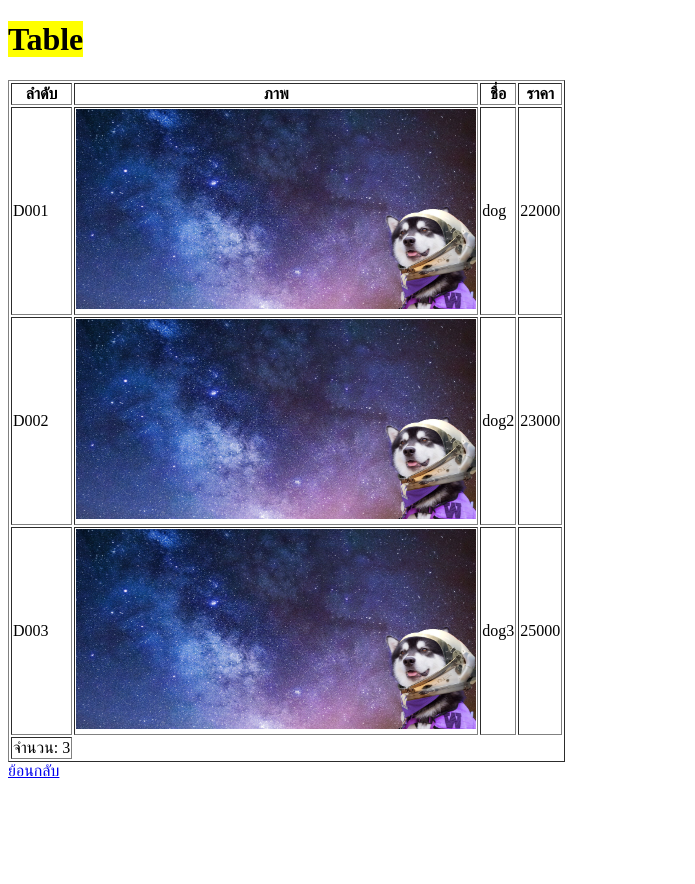
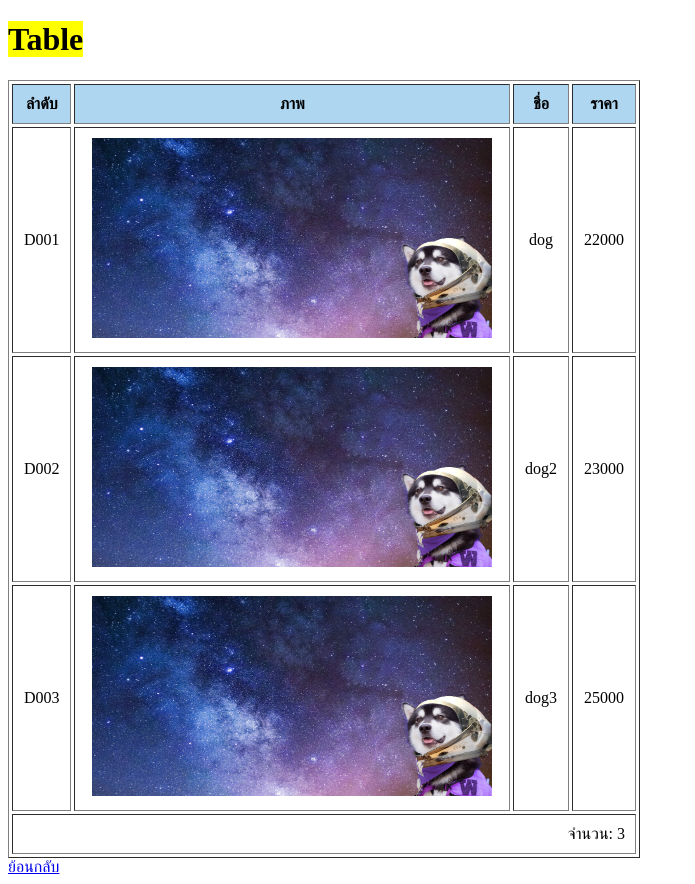
Before and after one commit to NadanaiKD/learn-html, a plain HTML site: page table.html in a window 1280 px wide. Shown: the whole page, without its empty margins (0-695 px from the left). Before the commit the page ends 800 px from the top, so only its background shows below. Drawn offline with Linux system fonts and the light colour scheme.

Commit message:
attibute table

```diff
--- a/table.html
+++ b/table.html
@@ -15,21 +15,31 @@
     <!-- <td> กำหนดคอลัมน์ -->
     <!-- <th> กำหนดคอลัมน์ที่แสดงผลในส่วนหัวของตาราง -->
     <h1><mark>Table</mark></h1>
-    <table border="1">
-        <thead>
-            <th>ลำดับ</th>
-            <th>ภาพ</th>
-            <th>ชื่อ</th>
-            <th>ราคา</th>
+    <!-- Attribute table -->
+    <!-- border = ความหนา
+    width = %
+    bgcolor = สี
+    colspan = "x" รวมคอลัม
+    rowspan = "x" รวมแถว
+    align="left,center,right"
+    Cellpadding แสดงข้อมูลในตาราง
+    Cellspacing กำหนดขนาดเส้นตาราง
+-->
+    <table border="1" bgcolor ="" width = "50%" cellpadding ="10" cellspacing="3">
+        <thead align="center">
+            <th bgcolor="#AED6F1">ลำดับ</th>
+            <th bgcolor="#AED6F1">ภาพ</th>
+            <th bgcolor="#AED6F1">ชื่อ</th>
+            <th bgcolor="#AED6F1">ราคา</th>
         </thead>
-        <tbody>
-            <tr>
+        <tbody align="center">
+            <tr align="center">
                 <td>D001</td>
                 <td><img src="image/dog.jpg" alt="" height="200" width="400"></td>
                 <td>dog</td>
                 <td>22000</td>
             </tr>
-            <tr>
+            <tr align="center">
                 <td>D002</td>
                 <td><img src="image/dog.jpg" alt="" height="200" width="400"></td>
                 <td>dog2</td>
@@ -44,7 +54,7 @@
         </tbody>
         <tfoot>
             <tr>
-                <td>จำนวน: 3</td>
+                <td align ="right" colspan="4">จำนวน: 3</td>
             </tr>
         </tfoot>
     </table>
```
